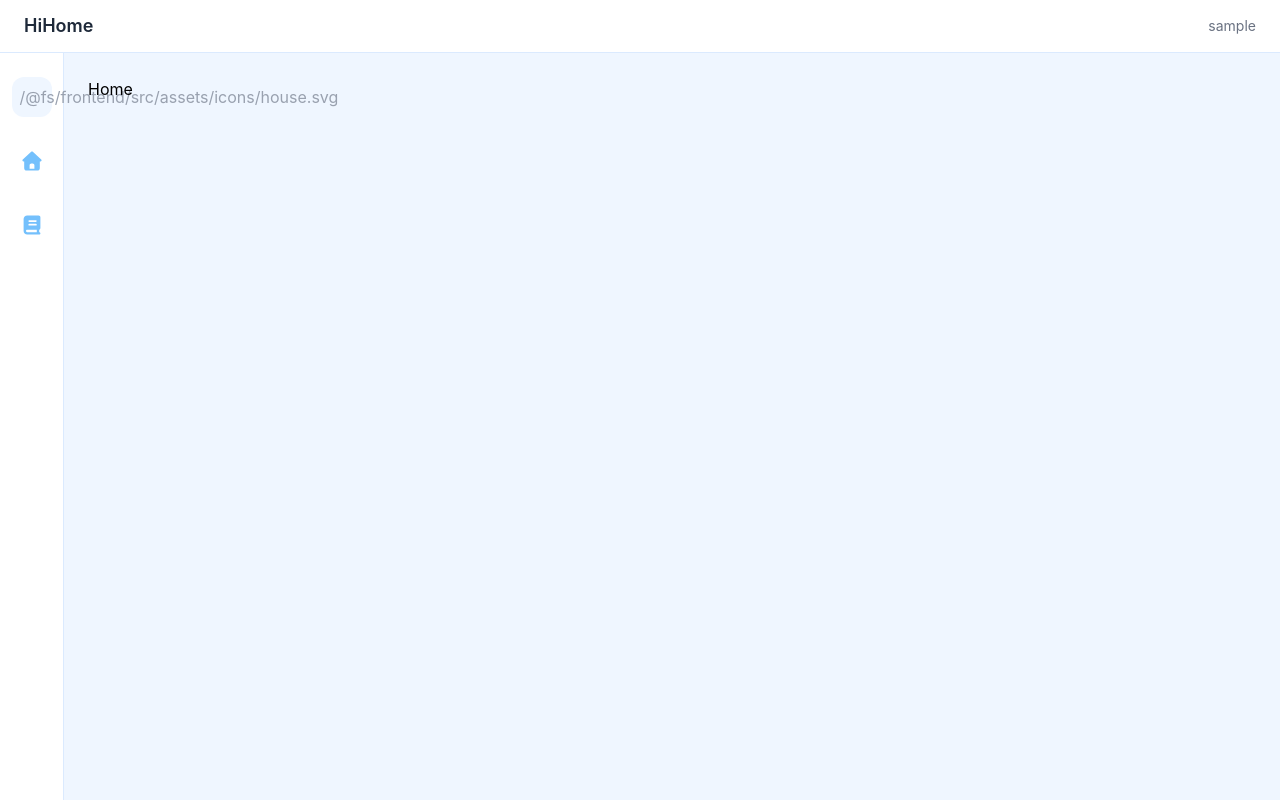
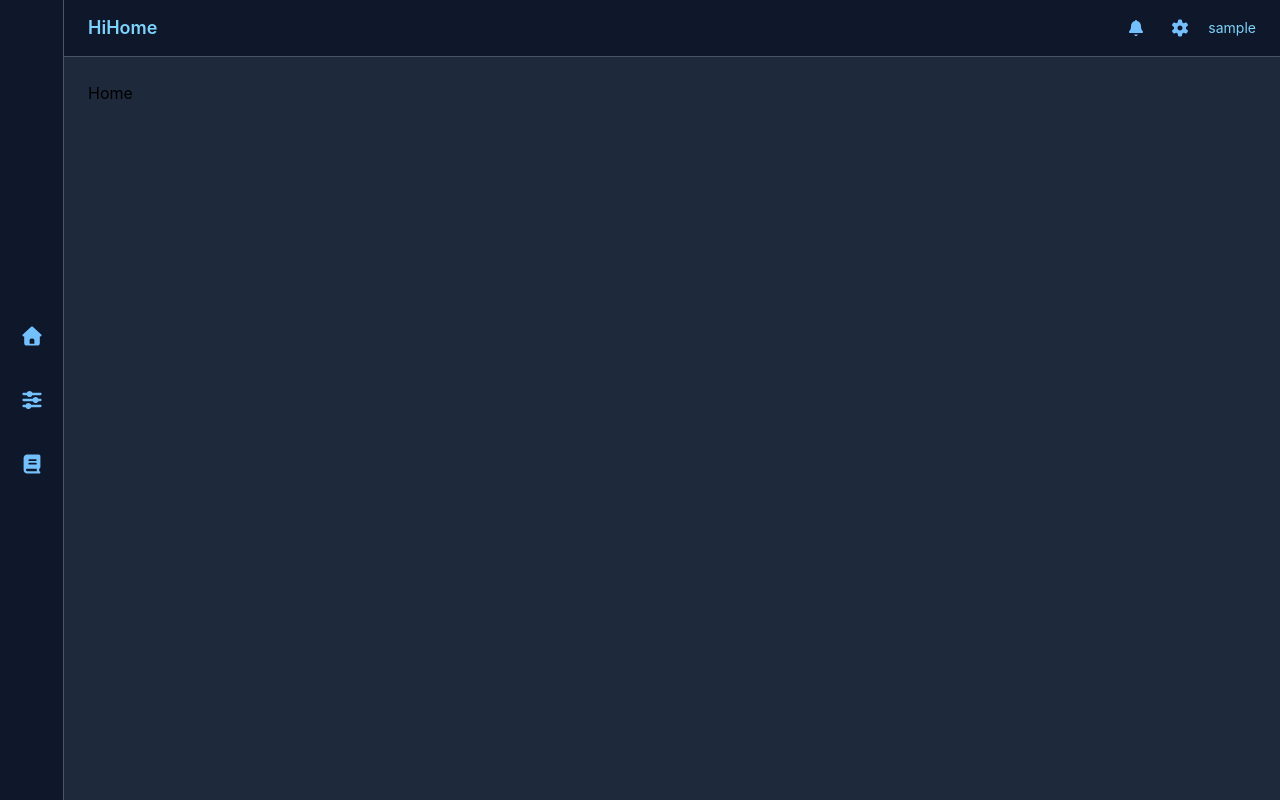
Before and after one commit to nicolo-mn/HiHome, a Vue app in the folder frontend/: page / in a window 1280 px wide. Built offline with nearby package versions, Linux system fonts and the light colour scheme; sample sign-in values are in the browser's storage.

Commit message:
feat(frontend): apply design tokens to layout components

```diff
--- a/frontend/src/components/AppHeader.vue
+++ b/frontend/src/components/AppHeader.vue
@@ -1,16 +1,39 @@
 <script setup lang="ts">
 import { useAuthStore } from "../stores/auth";
+import bellIcon from "../assets/icons/bell.svg?raw";
+import settingsIcon from "../assets/icons/settings.svg?raw";
 
 const authStore = useAuthStore();
 </script>
 
 <template>
   <header
-    class="bg-white border-b border-blue-100 px-6 py-3 flex items-center justify-between"
+    class="bg-surface border-b border-border px-6 py-3 flex items-center justify-between"
   >
-    <span class="font-semibold text-gray-800 text-lg">HiHome</span>
-    <span class="text-gray-500 text-sm">{{
-      authStore.username ?? "User"
-    }}</span>
+    <span class="font-semibold text-primary text-lg">HiHome</span>
+
+    <div class="flex items-center gap-3">
+      <RouterLink
+        to="/notifications"
+        title="Notifications"
+        class="p-1.5 rounded-lg text-muted hover:text-primary hover:bg-elevated transition"
+        exact-active-class="text-primary"
+      >
+        <span class="w-5 h-5 block" v-html="bellIcon" />
+      </RouterLink>
+
+      <RouterLink
+        to="/settings"
+        title="Settings"
+        class="p-1.5 rounded-lg text-muted hover:text-primary hover:bg-elevated transition"
+        exact-active-class="text-primary"
+      >
+        <span class="w-5 h-5 block" v-html="settingsIcon" />
+      </RouterLink>
+
+      <span class="text-primary text-sm">{{
+        authStore.username ?? "User"
+      }}</span>
+    </div>
   </header>
 </template>
--- a/frontend/src/components/AppLayout.vue
+++ b/frontend/src/components/AppLayout.vue
@@ -4,11 +4,11 @@ import AppSidebar from "./AppSidebar.vue";
 </script>
 
 <template>
-  <div class="min-h-screen bg-blue-50 flex flex-col">
-    <AppHeader />
-    <div class="flex flex-1">
-      <AppSidebar />
-      <main class="flex-1 p-6 overflow-auto">
+  <div class="min-h-screen bg-base flex flex-col md:flex-row">
+    <AppSidebar />
+    <div class="flex-1 flex flex-col overflow-hidden">
+      <AppHeader />
+      <main class="flex-1 p-4 md:p-6 overflow-auto pb-24 md:pb-6">
         <RouterView />
       </main>
     </div>
--- a/frontend/src/components/AppSidebar.vue
+++ b/frontend/src/components/AppSidebar.vue
@@ -1,27 +1,49 @@
 <script setup lang="ts">
-import homeIcon from "../assets/icons/house.svg?raw";
+import componentsIcon from "../assets/icons/components.svg?raw";
 import dashboardIcon from "../assets/icons/dashboard.svg?raw";
 import rulesIcon from "../assets/icons/rules.svg?raw";
 
 const navItems = [
-  { name: "Home", to: "/", icon: homeIcon, exact: true },
-  { name: "Dashboard", to: "/dashboard", icon: dashboardIcon, exact: false },
-  { name: "Rules", to: "/rules", icon: rulesIcon, exact: false },
+  { name: "Dashboard", to: "/dashboard", icon: dashboardIcon },
+  { name: "Components", to: "/components", icon: componentsIcon },
+  { name: "Rules", to: "/rules", icon: rulesIcon },
 ];
 </script>
 
 <template>
+  <!-- Desktop: sidebar sx -->
   <nav
-    class="w-16 bg-white border-r border-blue-100 flex flex-col items-center py-6 gap-6"
+    class="hidden md:flex flex-col w-16 bg-surface border-r border-border items-center justify-center gap-6 min-h-screen"
+  >
+    <RouterLink
+      v-for="item in navItems"
+      :key="item.name"
+      :to="item.to"
+      class="relative group p-2 rounded-xl text-muted hover:text-primary hover:bg-elevated transition"
+      active-class=""
+      exact-active-class="text-primary bg-elevated"
+    >
+      <span class="w-6 h-6 block" v-html="item.icon" />
+      <span
+        class="absolute left-full ml-3 top-1/2 -translate-y-1/2 px-2 py-1 bg-elevated text-primary text-xs rounded whitespace-nowrap opacity-0 group-hover:opacity-100 transition pointer-events-none"
+      >
+        {{ item.name }}
+      </span>
+    </RouterLink>
+  </nav>
+
+  <!-- Mobile: bottom bar -->
+  <nav
+    class="fixed bottom-0 left-0 right-0 md:hidden bg-surface border-t border-border flex justify-around py-3 z-50"
   >
     <RouterLink
       v-for="item in navItems"
       :key="item.name"
       :to="item.to"
       :title="item.name"
-      class="p-2 rounded-xl text-gray-400 hover:text-blue-500 hover:bg-blue-50 transition"
+      class="p-2 rounded-xl text-muted hover:text-primary transition"
       active-class=""
-      exact-active-class="text-blue-500 bg-blue-50"
+      exact-active-class="text-primary"
     >
       <span class="w-6 h-6 block" v-html="item.icon" />
     </RouterLink>
```
